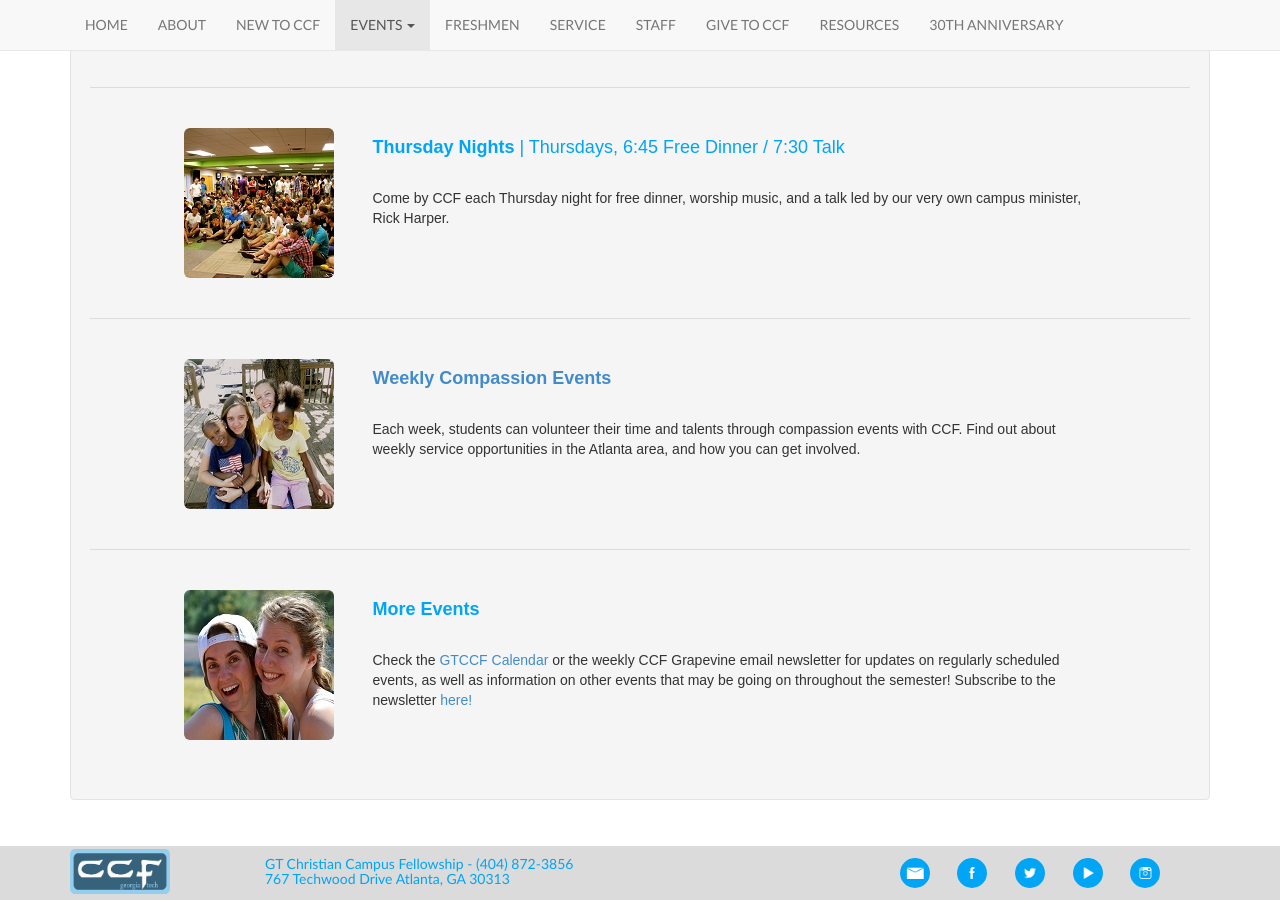
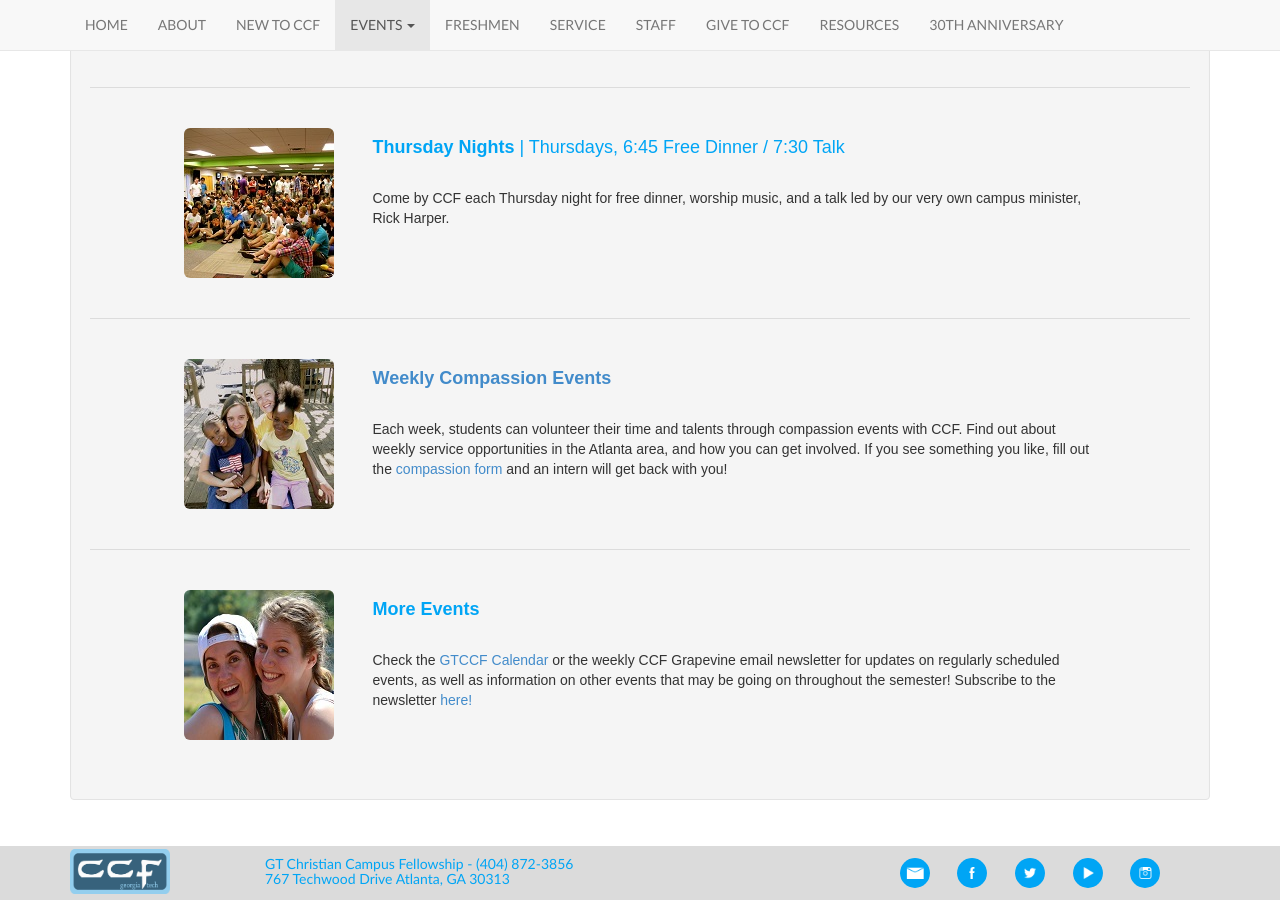
Before and after one commit to gtccf/gtccf.github.io, a Jekyll site: the page built from events/weekly/index.html, in a window 1280 px wide and 900 px high, scrolled down 623 px. Built offline with Jekyll 4.4.1, drawn with Linux system fonts in a browser that asks for light colours; nearby versions of some CDN libraries.

Commit message:
Added compassion form

```diff
--- a/compassion/index.html
+++ b/compassion/index.html
@@ -22,7 +22,7 @@ layout: default
         <br />
         <div class="row">
           <div class="col-md-2"><a target="_blank" href="{{ site.baseurl }}/events/compassion/"><img src="{{ site.baseurl }}/photos/compassion/moreevents.jpg" class="img-rounded" width="100%"></a></div>
-            <br>Every week during the school year, we go out into the community and serve. Check out the <a href="{{ site.baseurl }}/events/compassion/">Weekly Compassion Events</a> page for information on weekly, Altanta-area service opportunities through CCF.
+            <br>Every week during the school year, we go out into the community and serve. Check out the <a href="{{ site.baseurl }}/events/compassion/">Weekly Compassion Events</a> page for information on weekly, Altanta-area service opportunities through CCF. Or, fill out the <a target="_blank" href="https://gtccf.breezechms.com/form/24675a4859">compassion form</a> and an intern will get back with you!
           </div>
         </div>
       </div>
--- a/events/compassion/index.html
+++ b/events/compassion/index.html
@@ -8,7 +8,7 @@ layout: default
     <br />
     <div class="row">
       <div class="col-md-1"></div>
-      <div class="col-md-10"><h4 class="centered">Each week, students can volunteer their time and talents through compassion events with CCF. There are several, weekly service opportunities listed below, as well as other compassion events and mission trips throughout each semester! Read below to find out about weekly service opportunities in the Atlanta area, and check out the <a href="{{ site.baseurl }}/compassion/">Compassion</a> page for more information on service trips, compassion weeks, and other annual events!</h4></div>
+      <div class="col-md-10"><h4 class="centered">Each week, students can volunteer their time and talents through compassion events with CCF. There are several, weekly service opportunities listed below, as well as other compassion events and mission trips throughout each semester! Read below to find out about weekly service opportunities in the Atlanta area, and check out the <a href="{{ site.baseurl }}/compassion/">Compassion</a> page for more information on service trips, compassion weeks, and other annual events! If you see something you like, fill out the <a target="_blank" href="https://gtccf.breezechms.com/form/24675a4859">compassion form</a> and an intern will get back with you!</h4></div>
     </div>
     <br />
     <br />
--- a/events/weekly/index.html
+++ b/events/weekly/index.html
@@ -55,7 +55,7 @@ layout: default
         <div class="col-md-2"><br><a href="{{ site.baseurl }}/events/compassion"><img src="{{ site.baseurl }}/photos/compassion/moreevents.jpg" class="img-rounded"></a><br><br></div>
         <div class="col-md-8"><div class="blue"><a href="{{ site.baseurl }}/events/compassion"><strong><h4><br />Weekly Compassion Events</strong></h4></a></div>
           <br>
-          Each week, students can volunteer their time and talents through compassion events with CCF. Find out about weekly service opportunities in the Atlanta area, and how you can get involved.
+          Each week, students can volunteer their time and talents through compassion events with CCF. Find out about weekly service opportunities in the Atlanta area, and how you can get involved. If you see something you like, fill out the <a target="_blank" href="https://gtccf.breezechms.com/form/24675a4859">compassion form</a> and an intern will get back with you!
         </div>
       </div>
 
```
